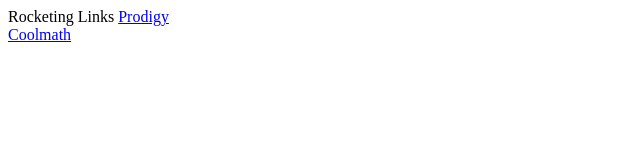
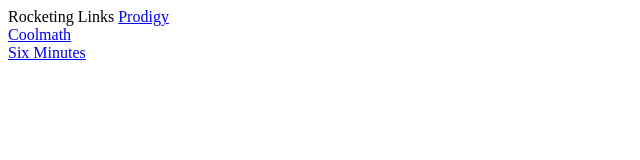
Before and after one commit to aadillies/Saturn-V-page, a plain HTML site: page index.html in a window 1280 px wide. Shown: the full height of the page, 0-640 px from the left. Drawn offline with Linux system fonts and the light colour scheme.

Commit message:
Update index.html

```diff
--- a/index.html
+++ b/index.html
@@ -2,3 +2,4 @@ Rocketing Links</a<br></a<br>
 
 <a href="https://play.prodigygame.com/">Prodigy</a><br>
 <a href="https://www.coolmathgames.com/">Coolmath</a><br>
+<a href="http://www.bestrobotever.com/six-minutes">Six Minutes</a><br>
```
